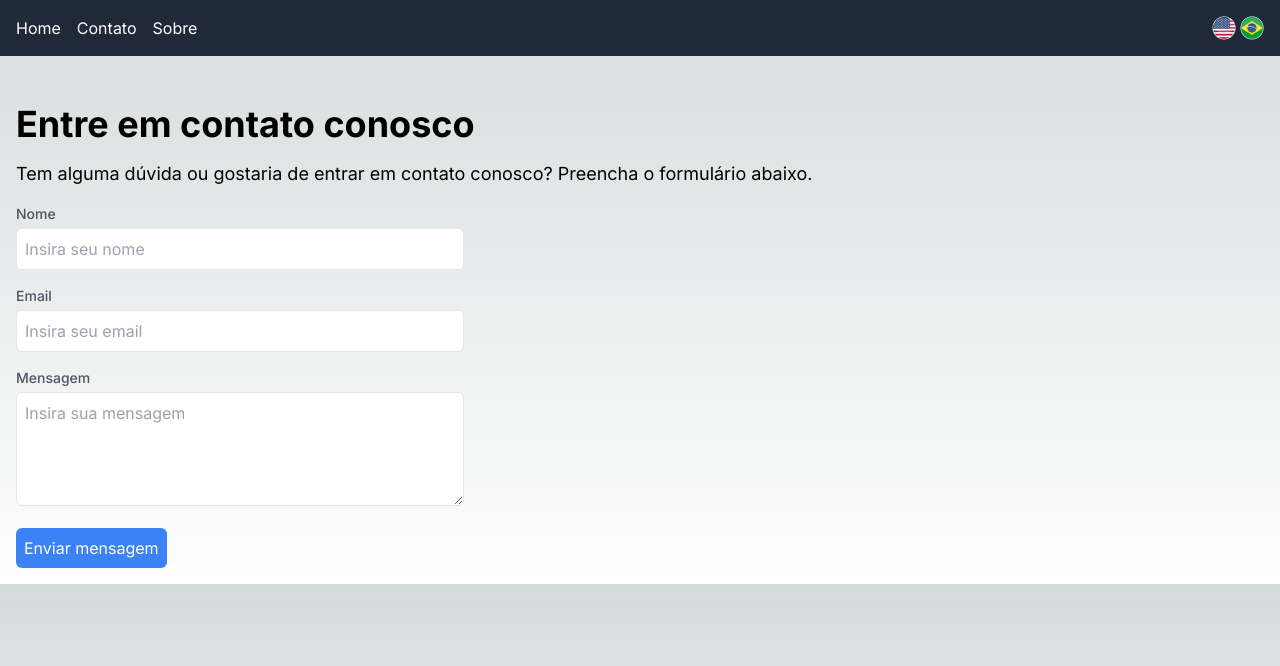
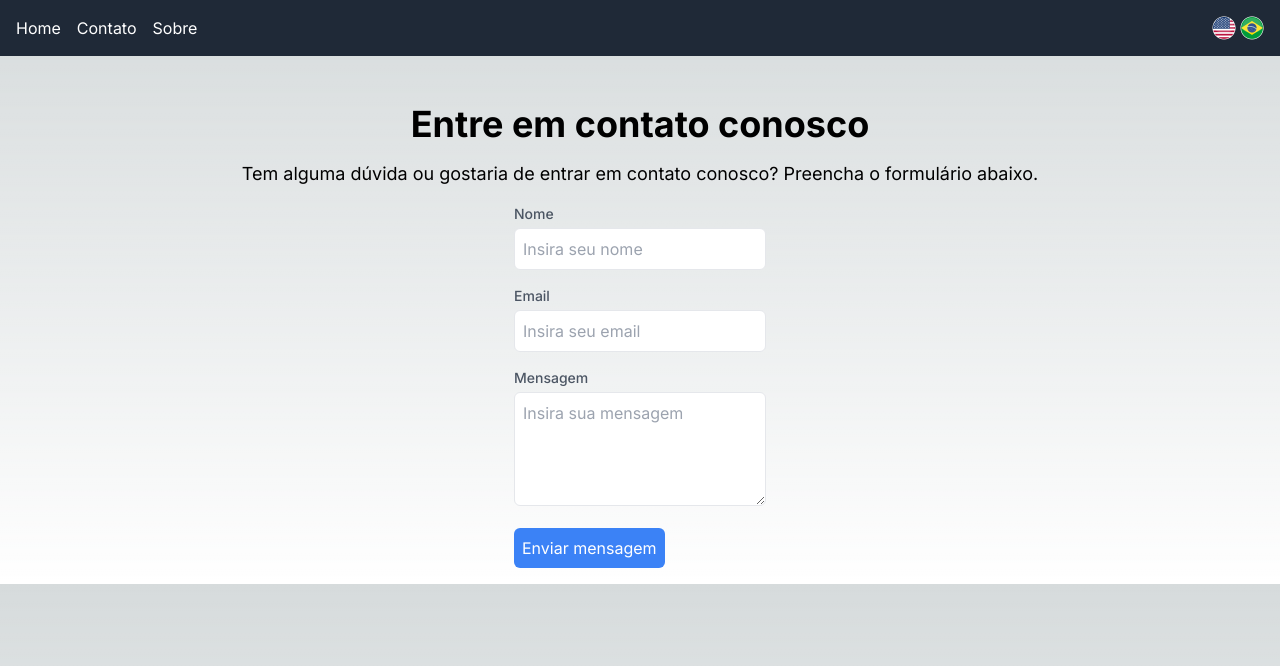
Before and after one commit to darlanbbs/OneSight-Desafio, a Next.js app: page /pt-BR/contact in a window 1280 px wide. Shown: the top 666 px of the page. Built offline with nearby package versions, Linux system fonts and the light colour scheme.

Commit message:
:recycle: Refactor: Refatoração das tags, adicionando semanticidade ao HTML

```diff
--- a/src/app/[lang]/contact/page.tsx
+++ b/src/app/[lang]/contact/page.tsx
@@ -11,11 +11,11 @@ const Contact = ({ params }: { params: { lang: Locale } }) => {
   return (
     <div>
       <Navbar params={params} />
-      <div className="container mx-auto mt-8 p-4">
+      <main className="container mx-auto mt-8 p-4 flex flex-col items-center justify-center">
         <TitleComponent title={dictionaries.ContactPage.title} />
         <p className="text-lg mb-4">{dictionaries.ContactPage.text}</p>
         <Formulario params={params} />
-      </div>
+      </main>
     </div>
   );
 };
--- a/src/app/[lang]/page.tsx
+++ b/src/app/[lang]/page.tsx
@@ -6,9 +6,7 @@ export default function Home({ params }: { params: { lang: Locale } }) {
   const dictionaries = getDictionarieConfigServerSide(params.lang);
   return (
     <div>
-      <header>
-        <Navbar params={params} />
-      </header>
+      <Navbar params={params} />
       <p>{dictionaries.site.titulo}</p>
       <p>{dictionaries.site.mensagem}</p>
 
--- a/src/app/components/Navbar/NavBar.tsx
+++ b/src/app/components/Navbar/NavBar.tsx
@@ -20,6 +20,7 @@ const Navbar = ({ params }: { params: { lang: Locale } }) => {
   };
 
   return (
+    <header>
       <nav className="bg-gray-800 p-4">
         <div className="flex items-center justify-between">
           <div>
@@ -47,6 +48,7 @@ const Navbar = ({ params }: { params: { lang: Locale } }) => {
           </div>
         </div>
       </nav>
+    </header>
   );
 };
 
```
Lines whose indentation alone changed are shown as unchanged.
